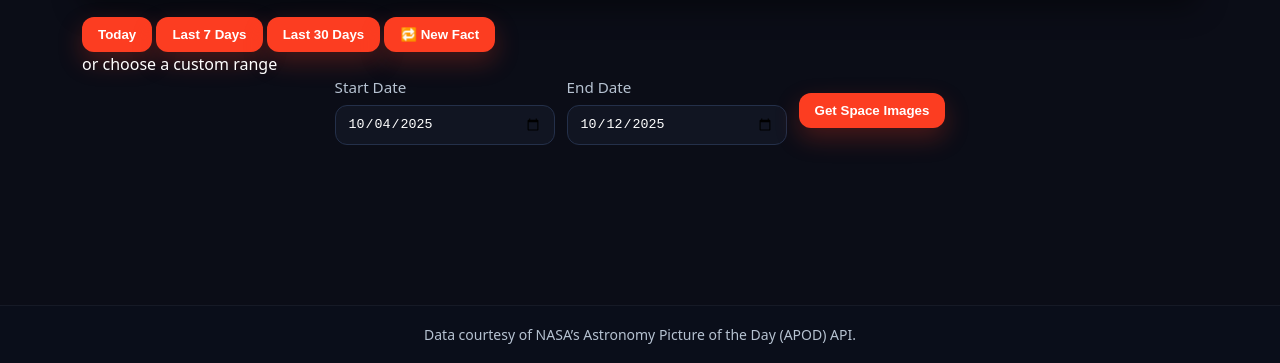
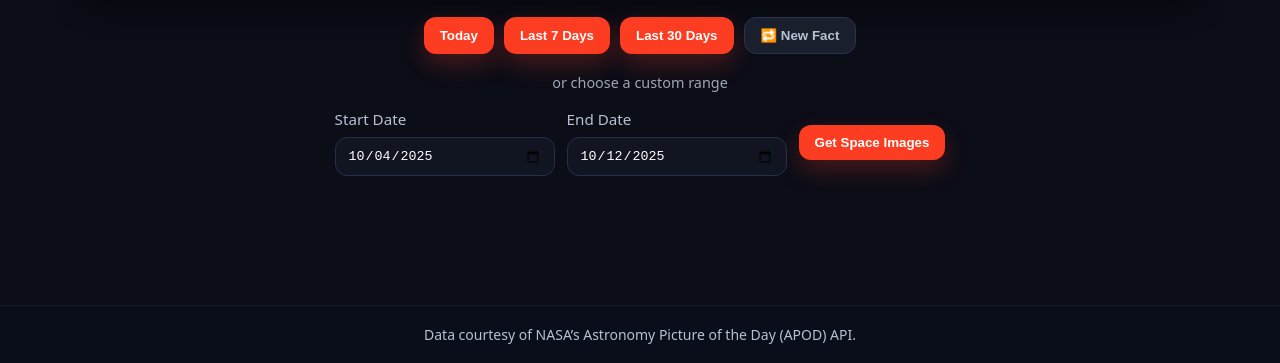
Before and after one commit to cashmerecode/nasa-space-explorer, a plain HTML site: page index.html in a window 1280 px wide. Shown: the part 437-800 px from the top of the page. Drawn offline with Linux system fonts and the light colour scheme.

Commit message:
Update styles.css

```diff
--- a/styles.css
+++ b/styles.css
@@ -44,12 +44,9 @@ h1 { font-size: clamp(1.25rem, 2vw, 1.8rem); font-weight: 800; letter-spacing: .
   margin-bottom: 18px;
   display: grid;
   grid-template-columns: 1.2fr 1fr;
-  gap: 0;
   min-height: 280px;
 }
-.hero-img {
-  width: 100%; height: 100%; object-fit: cover;
-}
+.hero-img { width: 100%; height: 100%; object-fit: cover; }
 .hero-copy {
   padding: 18px;
   display: flex; flex-direction: column; justify-content: center;
@@ -70,6 +67,53 @@ h1 { font-size: clamp(1.25rem, 2vw, 1.8rem); font-weight: 800; letter-spacing: .
   box-shadow: var(--shadow);
 }
 
+/* ========== Controls Stack (Presets + Range) ========== */
+.controls-stack {
+  display: grid;
+  gap: 14px;
+  margin-bottom: 20px;
+}
+.button-row {
+  display: flex;
+  flex-wrap: wrap;
+  gap: 10px;
+  justify-content: center;
+}
+.divider {
+  text-align: center;
+  color: var(--muted);
+  font-size: .9rem;
+  opacity: .85;
+  margin-top: 4px;
+}
+
+/* ========== Buttons ========== */
+button, .btn {
+  background: var(--nasa-red);
+  color: #fff;
+  border: 0;
+  border-radius: var(--radius);
+  padding: 10px 16px;
+  font-weight: 700;
+  cursor: pointer;
+  box-shadow: 0 10px 24px rgba(252,61,33,.25);
+  transition: transform .12s ease, background .2s ease, box-shadow .2s ease;
+}
+button:hover, .btn:hover { background: #e32b10; transform: translateY(-1px); }
+button:active, .btn:active { transform: translateY(0); }
+button:focus-visible, .btn:focus-visible { outline: 3px solid #5ec2ff; outline-offset: 2px; }
+
+.btn.ghost {
+  background: #1a1f2e;
+  color: var(--muted);
+  border: 1px solid #2a324d;
+  box-shadow: none;
+}
+.btn.ghost:hover {
+  background: #222a3f;
+  color: #fff;
+}
+
 /* ========== Controls ========== */
 .controls {
   display: flex; flex-wrap: wrap; gap: 12px;
@@ -82,15 +126,6 @@ h1 { font-size: clamp(1.25rem, 2vw, 1.8rem); font-weight: 800; letter-spacing: .
   border: 1px solid #24304a; border-radius: var(--radius);
   padding: 10px 12px; min-width: 220px;
 }
-button {
-  background: var(--nasa-red); color: #fff; border: 0; border-radius: var(--radius);
-  padding: 10px 16px; font-weight: 700; cursor: pointer;
-  box-shadow: 0 10px 24px rgba(252,61,33,.25);
-  transition: transform .12s ease, background .2s ease, box-shadow .2s ease;
-}
-button:hover { background: #e32b10; transform: translateY(-1px); }
-button:active { transform: translateY(0); }
-button:focus-visible { outline: 3px solid #5ec2ff; outline-offset: 2px; }
 
 /* ========== Loading & Skeletons ========== */
 .loading { text-align: center; color: var(--muted); margin: 8px 0 14px; }
@@ -129,22 +164,36 @@ button:focus-visible { outline: 3px solid #5ec2ff; outline-offset: 2px; }
 .card h3 { font-size: 1.05rem; margin-bottom: 4px; }
 .card p { color: var(--muted); font-size: .92rem; }
 
-/* Optional “video” pill if you add it via JS */
+/* Optional “video” pill */
 .pill {
-  display: inline-block; font-size: .75rem; font-weight: 700; letter-spacing: .3px;
-  background: #1d2a4d; color: #9fc4ff; border: 1px solid #2a3b68;
-  padding: 4px 8px; border-radius: 999px; margin-left: 6px;
+  display: inline-block;
+  font-size: .75rem;
+  font-weight: 700;
+  letter-spacing: .3px;
+  background: #1d2a4d;
+  color: #9fc4ff;
+  border: 1px solid #2a3b68;
+  padding: 4px 8px;
+  border-radius: 999px;
+  margin-left: 6px;
 }
 
 /* ========== Modal ========== */
 .modal {
-  border: none; border-radius: var(--radius); padding: 0;
-  background: rgba(0, 0, 0, 0.7); color: var(--text);
+  border: none;
+  border-radius: var(--radius);
+  padding: 0;
+  background: rgba(0, 0, 0, 0.7);
+  color: var(--text);
 }
 .modal::backdrop { background: rgba(0, 0, 0, .55); }
 .modal-content {
-  max-width: 860px; margin: auto; background: var(--panel);
-  border-radius: var(--radius); padding: 18px; box-shadow: var(--shadow);
+  max-width: 860px;
+  margin: auto;
+  background: var(--panel);
+  border-radius: var(--radius);
+  padding: 18px;
+  box-shadow: var(--shadow);
   position: relative;
 }
 .modal img { width: 100%; border-radius: var(--radius); margin-bottom: 10px; }
@@ -159,18 +208,24 @@ button:focus-visible { outline: 3px solid #5ec2ff; outline-offset: 2px; }
 
 /* ========== Footer ========== */
 .footer {
-  text-align: center; padding: 18px; font-size: 14px; color: var(--muted);
-  background: #0a0e1a; border-top: 1px solid rgba(255,255,255,.05);
+  text-align: center;
+  padding: 18px;
+  font-size: 14px;
+  color: var(--muted);
+  background: #0a0e1a;
+  border-top: 1px solid rgba(255,255,255,.05);
 }
 
-/* ========== Motion & Responsive ========== */
+/* ========== Responsive / Motion ========== */
 @media (prefers-reduced-motion: reduce) {
   .card, .skeleton { animation: none !important; transition: none !important; }
 }
+
 @media (max-width: 860px) {
   .hero { grid-template-columns: 1fr; min-height: 0; }
   .hero-img { height: 240px; }
 }
+
 @media (max-width: 600px) {
   .controls { flex-direction: column; align-items: stretch; }
   .controls input[type="date"] { width: 100%; min-width: 0; }
```
